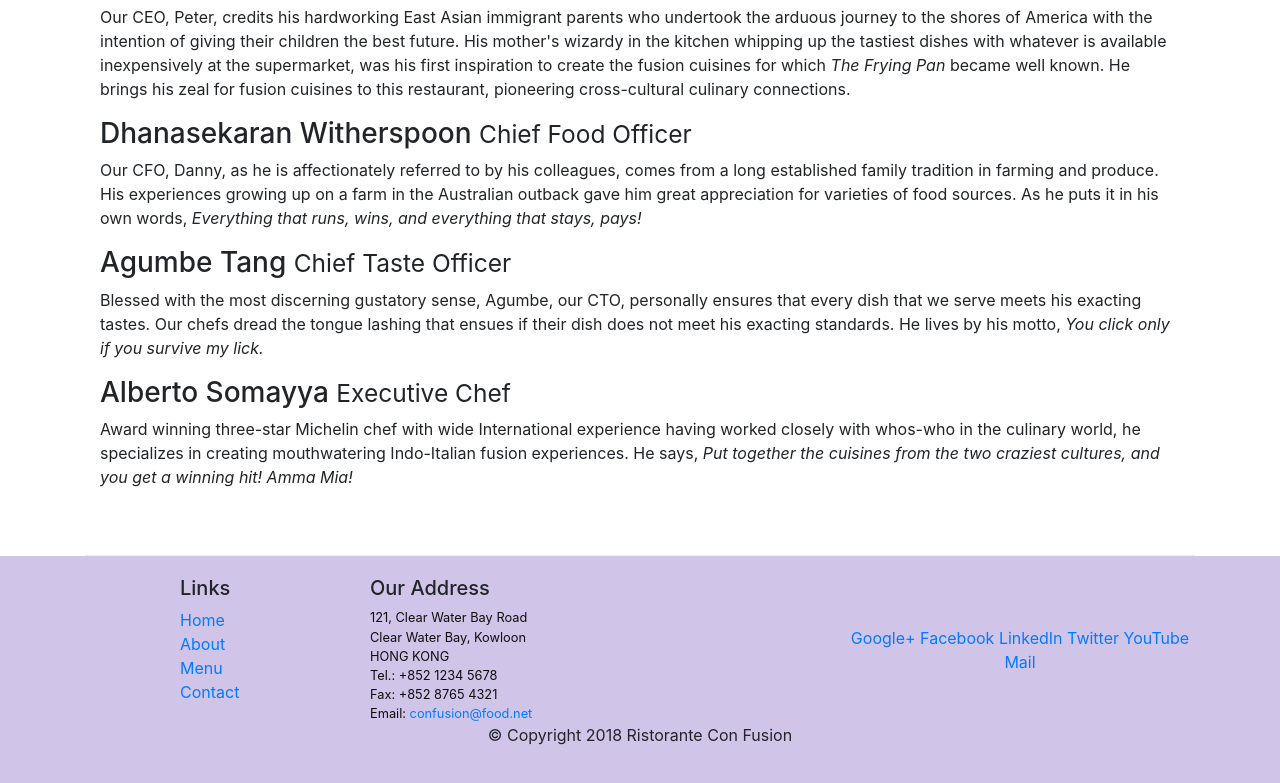
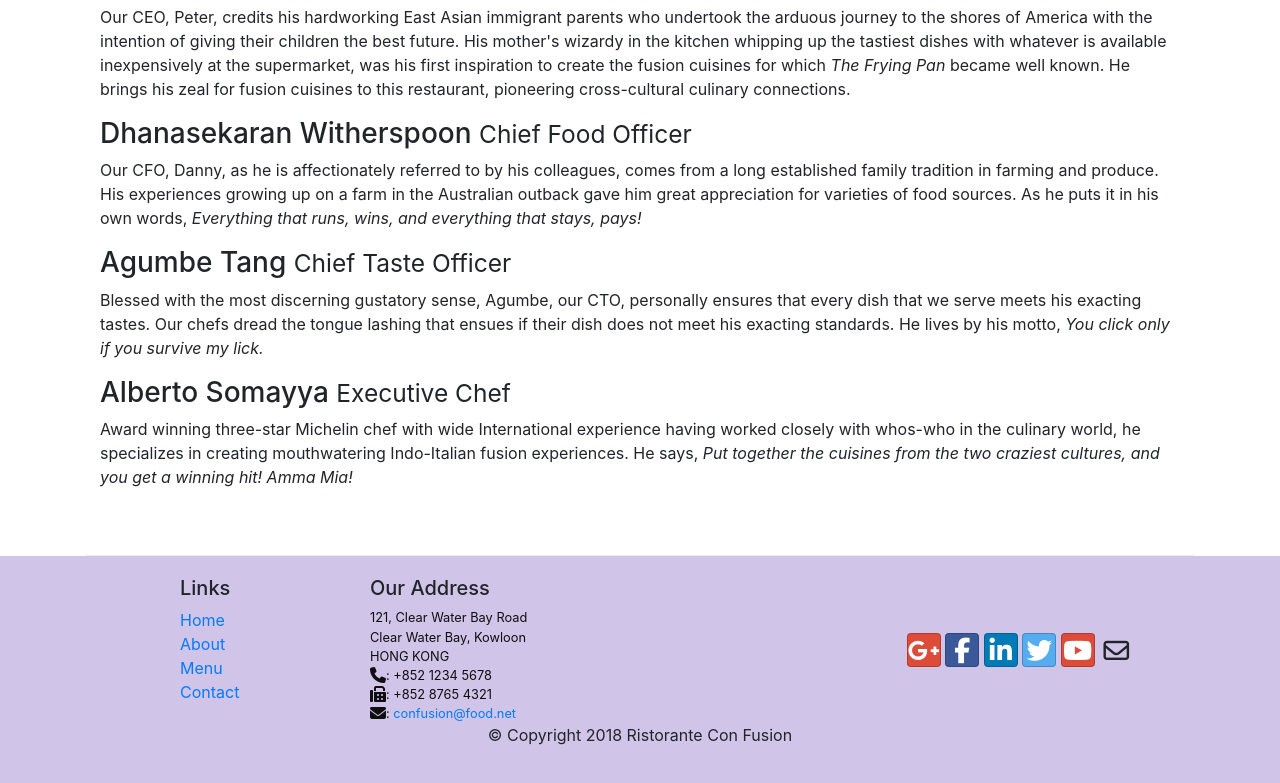
Before and after one commit to ibrahimhamed20/Bootstar4_Coursera, a plain HTML site: page aboutus.html in a window 1280 px wide. Shown: the part 974-1757 px from the top of the page. Drawn offline with nearby package versions, Linux system fonts and the light colour scheme.

Commit message:
Week 2 second navigation

```diff
--- a/aboutus.html
+++ b/aboutus.html
@@ -24,8 +24,8 @@
                 </button>
                 <div class="collapse navbar-collapse" id="collapsibleNavbar">
                     <ul class="navbar-nav mr-auto">
-                            <li class="nav-item active"><a class="nav-link" href="./index.html"><span class="fa fa-home fa-lg"></span> Home</a></li>
-                            <li class="nav-item"><a class="nav-link" href="./aboutus.html"><span class="fa fa-info fa-lg"></span> About</a></li>
+                            <li class="nav-item"><a class="nav-link" href="./index.html"><span class="fa fa-home fa-lg"></span> Home</a></li>
+                            <li class="nav-item active"><a class="nav-link" href="./aboutus.html"><span class="fa fa-info fa-lg"></span> About</a></li>
                             <li class="nav-item"><a class="nav-link" href="#"><span class="fa fa-list fa-lg"></span> Menu</a></li>
                             <li class="nav-item"><a class="nav-link" href="#"><span class="fa fa-address-card fa-lg"></span> Contact</a></li>
                     </ul>
@@ -103,19 +103,20 @@
 		              121, Clear Water Bay Road<br>
 		              Clear Water Bay, Kowloon<br>
 		              HONG KONG<br>
-		              Tel.: +852 1234 5678<br>
-		              Fax: +852 8765 4321<br>
-		              Email: <a href="mailto:confusion@food.net">confusion@food.net</a>
+		              <i class="fa fa-phone fa-lg"></i>: +852 1234 5678<br>
+                      <i class="fa fa-fax fa-lg"></i>: +852 8765 4321<br>
+                      <i class="fa fa-envelope fa-lg"></i>:
+                      <a href="mailto:confusion@food.net">confusion@food.net</a>
 		           </address>
                 </div>
                 <div class="col-sm align-self-center">
                     <div class="text-center">
-                        <a href="http://google.com/+">Google+</a>
-                        <a href="http://www.facebook.com/profile.php?id=">Facebook</a>
-                        <a href="http://www.linkedin.com/in/">LinkedIn</a>
-                        <a href="http://twitter.com/">Twitter</a>
-                        <a href="http://youtube.com/">YouTube</a>
-                        <a href="mailto:">Mail</a>
+                        <a class="btn btn-social-icon btn-google" href="http://google.com/+"><i class="fa fa-google-plus"></i></a>
+                        <a class="btn btn-social-icon btn-facebook" href="http://www.facebook.com/profile.php?id="><i class="fa fa-facebook"></i></a>
+                        <a class="btn btn-social-icon btn-linkedin" href="http://www.linkedin.com/in/"><i class="fa fa-linkedin"></i></a>
+                        <a class="btn btn-social-icon btn-twitter" href="http://twitter.com/"><i class="fa fa-twitter"></i></a>
+                        <a class="btn btn-social-icon btn-google" href="http://youtube.com/"><i class="fa fa-youtube"></i></a>
+                        <a class="btn btn-social-icon" href="mailto:Ibrahimhamed2016@hotmail.com"><i class="fa fa-envelope-o"></i></a>
                     </div>
                 </div>
            </div>
```
Also changed, not shown: index.html (+5 -3 lines).
